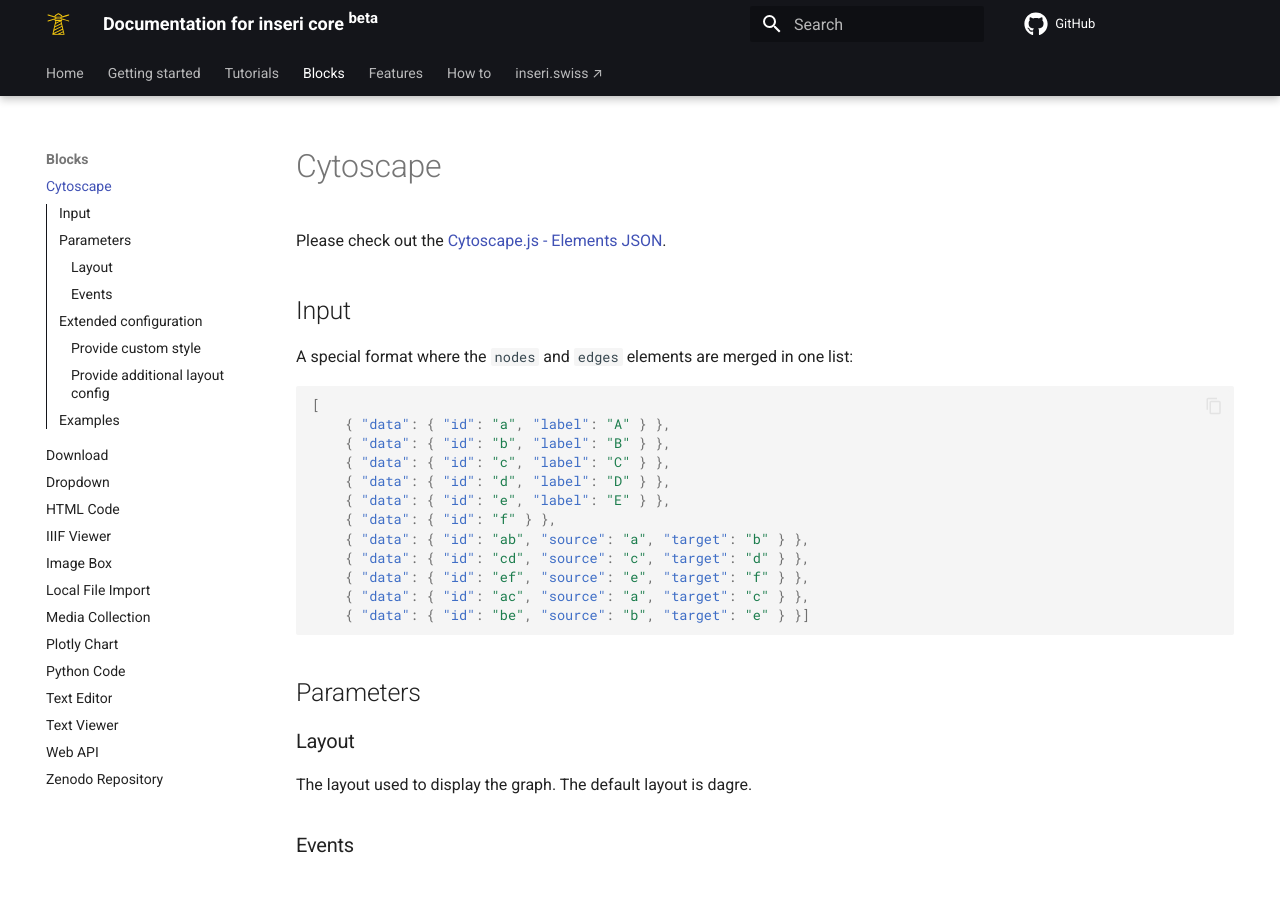
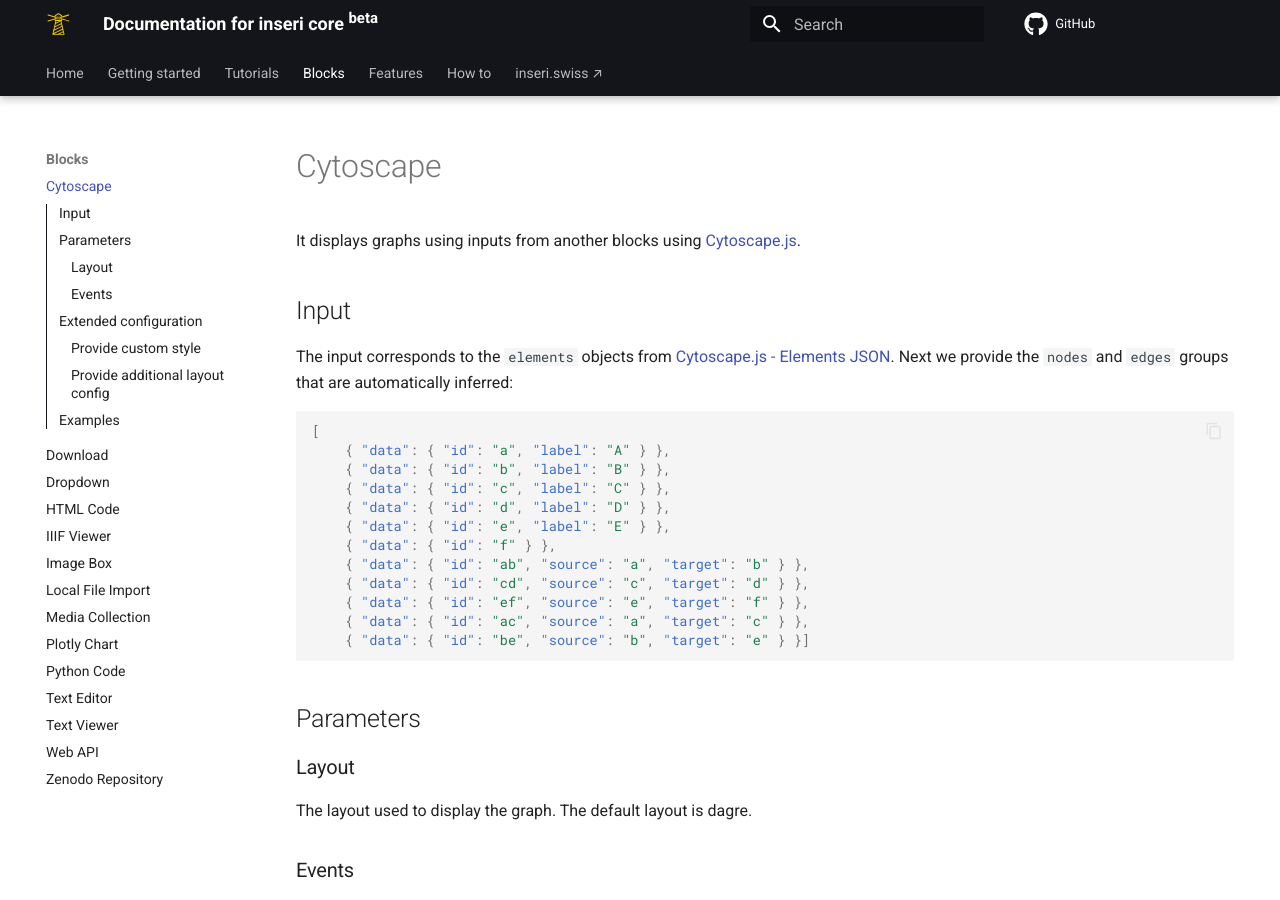
Before and after one commit to inseri-swiss/inseri-core-wp, an MkDocs documentation site: the page built from docs/blocks/cytoscape.md, in a window 1280 px wide and 900 px high. Built offline with MkDocs 1.6.1 and Material for MkDocs 9.7.7, drawn with Linux system fonts in a browser that asks for light colours; comment, search, counter and statistics services are not loaded.

Commit message:
docs: update cytoscape

````diff
--- a/docs/blocks/cytoscape.md
+++ b/docs/blocks/cytoscape.md
@@ -1,10 +1,10 @@
 # Cytoscape
 
-Please check out the [Cytoscape.js - Elements JSON](https://js.cytoscape.org/#notation/elements-json).
+It displays graphs using inputs from another blocks using [Cytoscape.js](https://js.cytoscape.org/).
 
 ## Input
 
-A special format where the `nodes` and `edges` elements are merged in one list:
+The input corresponds to the `elements` objects from [Cytoscape.js - Elements JSON](https://js.cytoscape.org/#notation/elements-json). Next we provide the `nodes` and `edges` groups that are automatically inferred:
 
 ```json
 [
````
